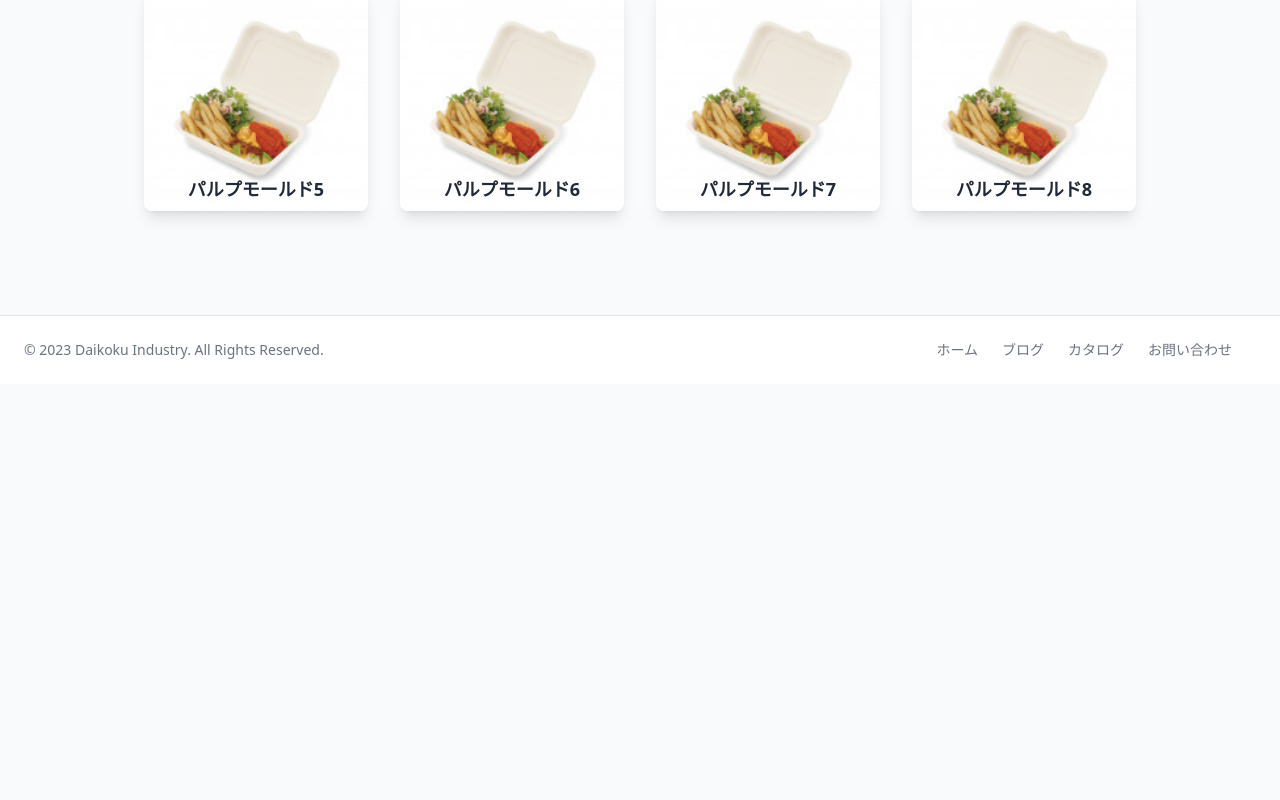
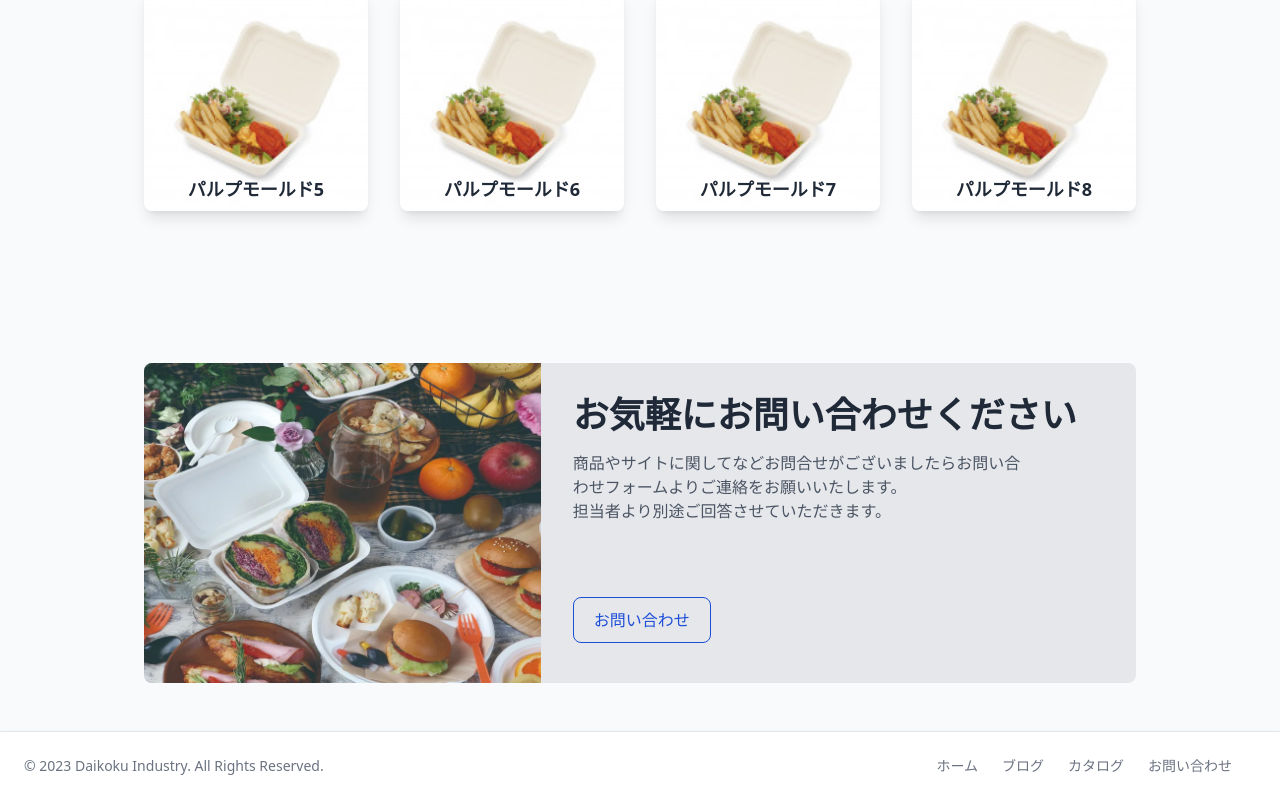
Before and after one commit to knm22mukk/daikoku-saitama, a Next.js app: page / in a window 1280 px wide. Shown: the part 2075-2875 px from the top of the page. Before the commit the page ends 2459 px from the top, so only its background shows below. Built offline with nearby package versions, Linux system fonts and the light colour scheme.

Commit message:
トップページにcalltoactionを追加

```diff
--- /dev/null
+++ b/src/_components/CallToActin.tsx
@@ -0,0 +1,43 @@
+import Image from 'next/image';
+import Link from 'next/link';
+
+import { OutlineButton } from './Button';
+import Container from './Container';
+
+export default function CallToAction() {
+  return (
+    <section className='py-6'>
+      <Container>
+        <div className='flex flex-col overflow-hidden rounded-lg bg-gray-200 sm:flex-row md:h-80'>
+          <div className='order-first h-48 w-full bg-gray-300 sm:order-none sm:h-auto sm:w-1/2 lg:w-2/5'>
+            <Image
+              src='/images/moldimage1280x650.webp'
+              width={1280}
+              height={650}
+              alt='Photo by Andras Vas'
+              className='h-full w-full object-cover object-center'
+            />
+          </div>
+
+          <div className='flex w-full flex-col p-4 sm:w-1/2 sm:p-8 lg:w-3/5'>
+            <h2 className='mb-4 text-xl font-bold text-gray-800 md:text-2xl lg:text-4xl'>
+              お気軽にお問い合わせください
+            </h2>
+
+            <p className='mb-8 max-w-md text-gray-600'>
+              商品やサイトに関してなどお問合せがございましたらお問い合わせフォームよりご連絡をお願いいたします。
+              <br />
+              担当者より別途ご回答させていただきます。
+            </p>
+
+            <div className='mt-auto'>
+              <Link href='/contact'>
+                <OutlineButton type='button' name='お問い合わせ' />
+              </Link>
+            </div>
+          </div>
+        </div>
+      </Container>
+    </section>
+  );
+}
--- a/src/app/page.tsx
+++ b/src/app/page.tsx
@@ -1,3 +1,4 @@
+import CallToAction from '@/_components/CallToActin';
 import Feature from '@/_components/Feature';
 import Gallery from '@/_components/Gallery';
 import Hero from '@/_components/Hero';
@@ -8,6 +9,7 @@ export default function Home() {
       <Hero />
       <Feature />
       <Gallery />
+      <CallToAction />
     </>
   );
 }
```
